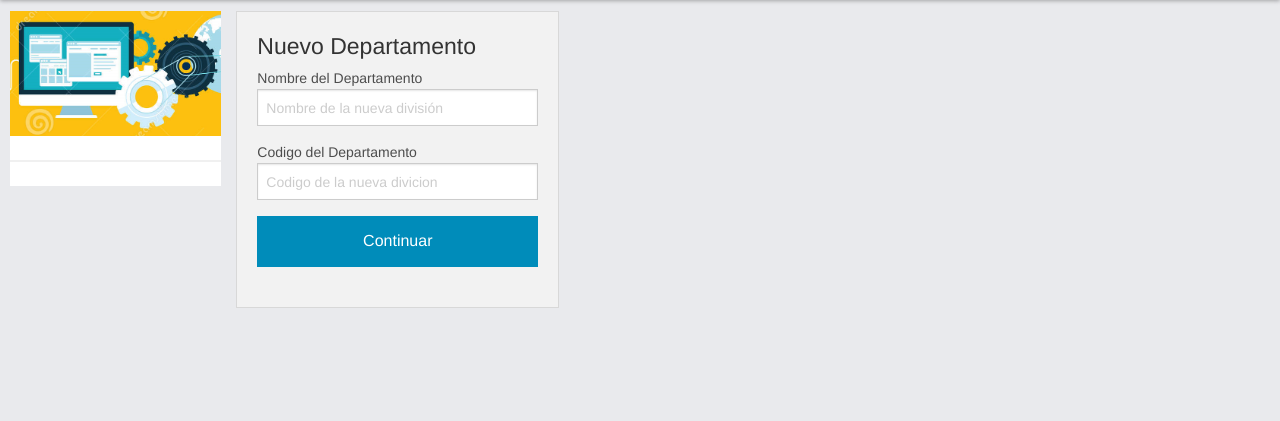
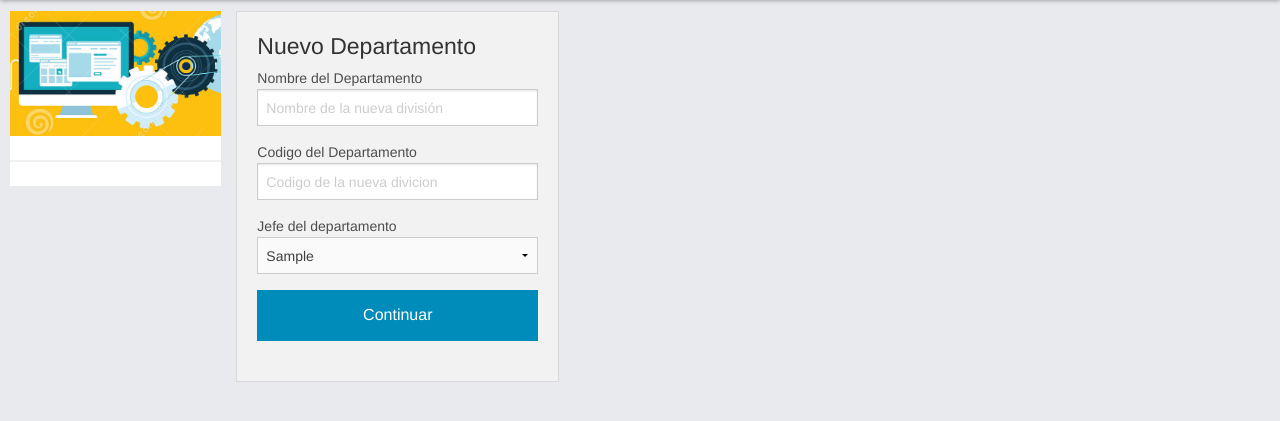
Before and after one commit to Mike325/SistemaAdministrativo, a Django app: template templates/nuevo_departamento.html in a window 1280 px wide. Shown: the part 45-466 px from the top of the page. Run offline with Django 3.2, Linux system fonts and the light colour scheme; the template is opened without the code that fills it: most values are stand-ins (such as "Sample title", 1, 10 or a date in 2020).

Commit message:
Arregladas las vistas de crear departamento y cambiar jefe de departamento

```diff
--- a/templates/modificar-jefe-departamento.html
+++ b/templates/modificar-jefe-departamento.html
@@ -8,8 +8,8 @@
     <div class="row">
         <div class="large-4 medium-6 small-12 columns">
             <div class="panel">
-                {% if errors %}
-                <div class="callout panel"><label class="error">{{errors}}</label></div>
+                {% if opcionJefeDepartamento|length < 1 %}
+                    <div class="callout panel"><label class="error">{{errors}}</label></div>
                 {% endif %}
                 <h3 class="text-center">Cambiar Jefe de Departamento<h3>
                 <div class="row">
@@ -23,7 +23,7 @@
                                 <option>{{ opcionJefeDepartamento }}</option>
                                 {% endfor %}
                             </select>
-                            <button class="button expand" {% if errors %}disabled{% endif %}>Continuar</button>
+                            <button class="button expand" {% if opcionJefeDepartamento|length < 1 %}disabled{% endif %}>Continuar</button>
                         </form>
                     </div>
                 </div>
--- a/templates/nuevo_departamento.html
+++ b/templates/nuevo_departamento.html
@@ -8,6 +8,9 @@
 <div class="row">
 	<div class="large-4 medium-6 small-12 columns">
 		<div class="panel">
+			{% if opcionJefeDepartamento|length < 1 %}
+        	    <div class="callout panel"><label class="error">{{errors}}</label></div>
+            {% endif %}
 			<div class="row">
 				<div class="large-12 medium-12 columns">
 					<h4>Nuevo Departamento</h4>
@@ -16,7 +19,13 @@
 							<input type="text" name='nombre' placeholder="Nombre de la nueva división"/>
 			       		<label>Codigo del Departamento</label>
 			       		<input type="text" name="id" placeholder="Codigo de la nueva divicion"/>
-			       		<input type="submit" value="Continuar" class="button expand"/>
+			       		<label>Jefe del departamento</label>
+			       		<select name="nuevoJefe">
+                            {% for opcionJefeDepartamento in opcionesJefeDepartamento %}
+                            <option>{{ opcionJefeDepartamento }}</option>
+                            {% endfor %}
+                        </select>
+			       		<button class="button expand" {% if opcionJefeDepartamento|length < 1 %}disabled{% endif %}>Continuar</button>
 			       	</form>
 				</div>
 			</div>
```
